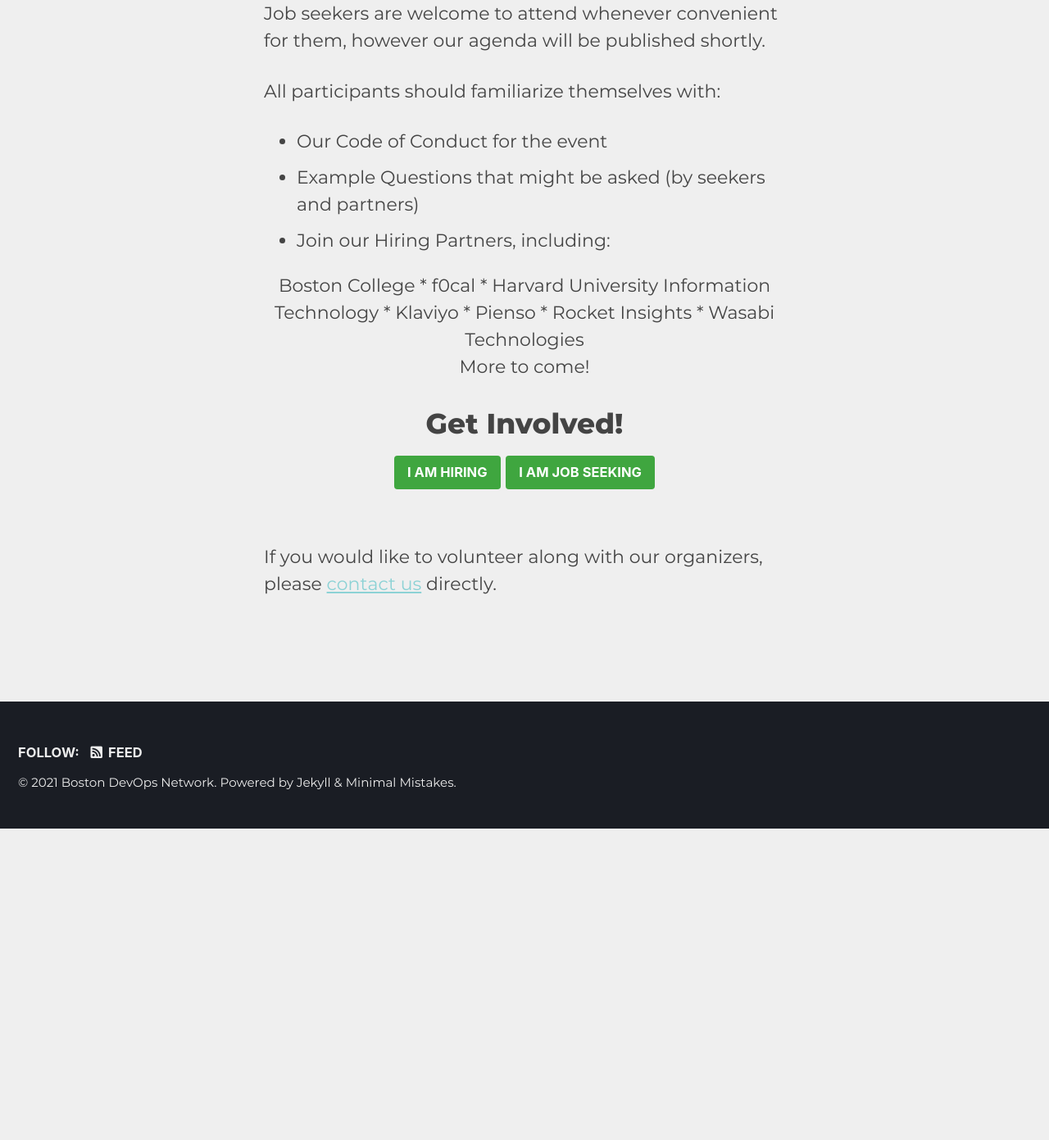
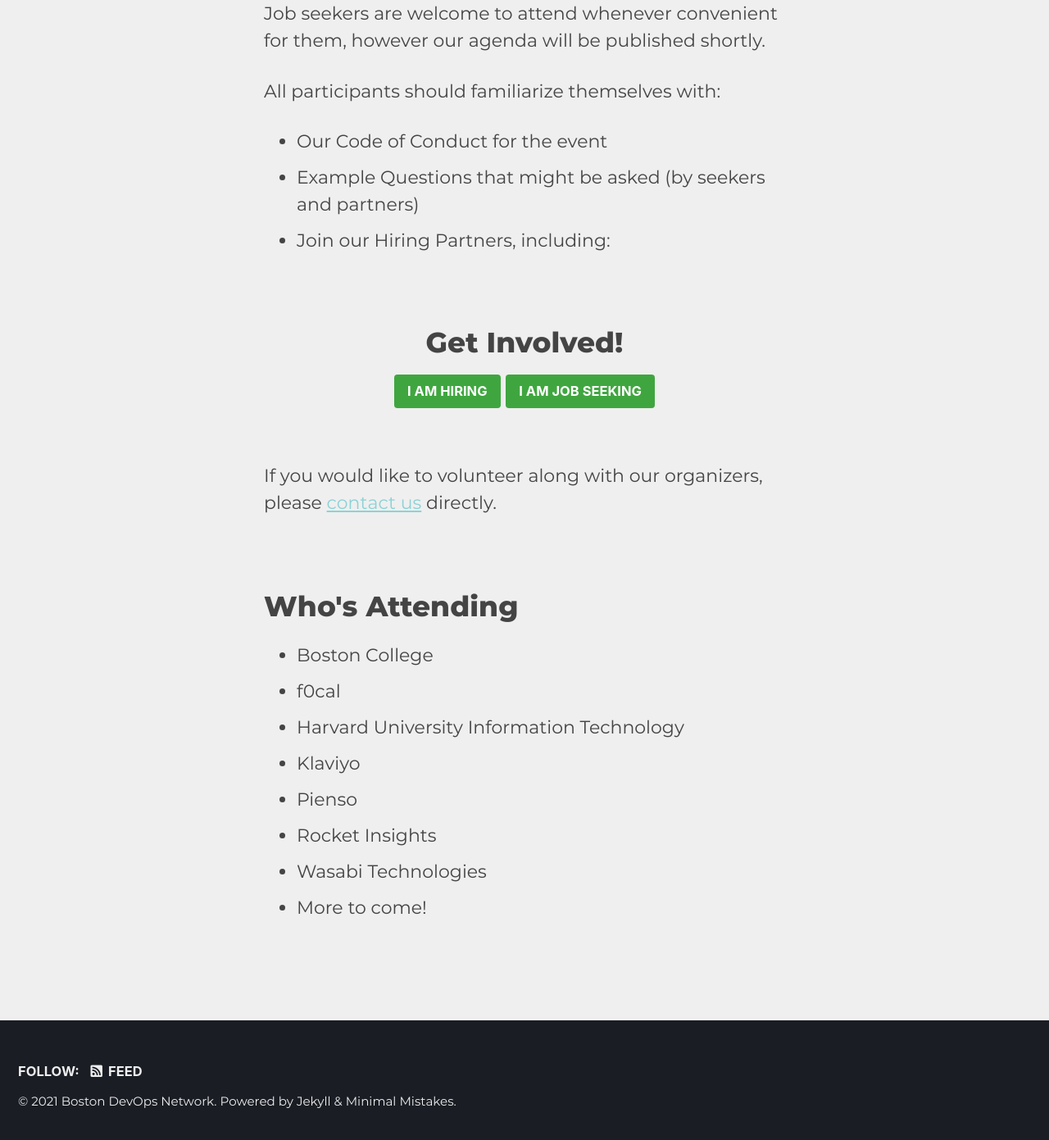
Before and after one commit to bostondevopsnetwork/bostondevopsnetwork.org, a Jekyll site: the page built from _pages/job-fair.md, in a window 1280 px wide and 1400 px high, scrolled down 716 px. Shown: the top 1391 px of the window at 82% size. Built offline with Jekyll 4.4.1, drawn with Linux system fonts in a browser that asks for light colours; cached includes are drawn as plain includes; before the commit the page ends 1727 px from its top, so only the background shows below that.

Commit message:
Fix formatting on job fair whos

```diff
--- a/_pages/job-fair.md
+++ b/_pages/job-fair.md
@@ -17,15 +17,24 @@ All participants should familiarize themselves with:
 * Join our Hiring Partners, including:
 
 <div style="text-align:center">
-Boston College * f0cal * Harvard University Information Technology * Klaviyo * Pienso * Rocket Insights * Wasabi Technologies<br />More to come!
-
 <br /><br />
 
 <h1>Get Involved!</h1>
 <a href="https://bit.ly/bdon-job-fair-2021-partners" target="blank" class="btn btn--success">I AM HIRING</a> <a href="https://bit.ly/bdon-job-fair-2021" target="blank" class="btn btn--success">I AM JOB SEEKING</a>
 </div>
-
 <br />
 
 If you would like to volunteer along with our organizers, please
 [contact us](/contact/) directly.
+
+<br />
+
+<h1>Who's Attending</h1>
+* Boston College
+* f0cal
+* Harvard University Information Technology
+* Klaviyo
+* Pienso
+* Rocket Insights
+* Wasabi Technologies
+* More to come!
```
